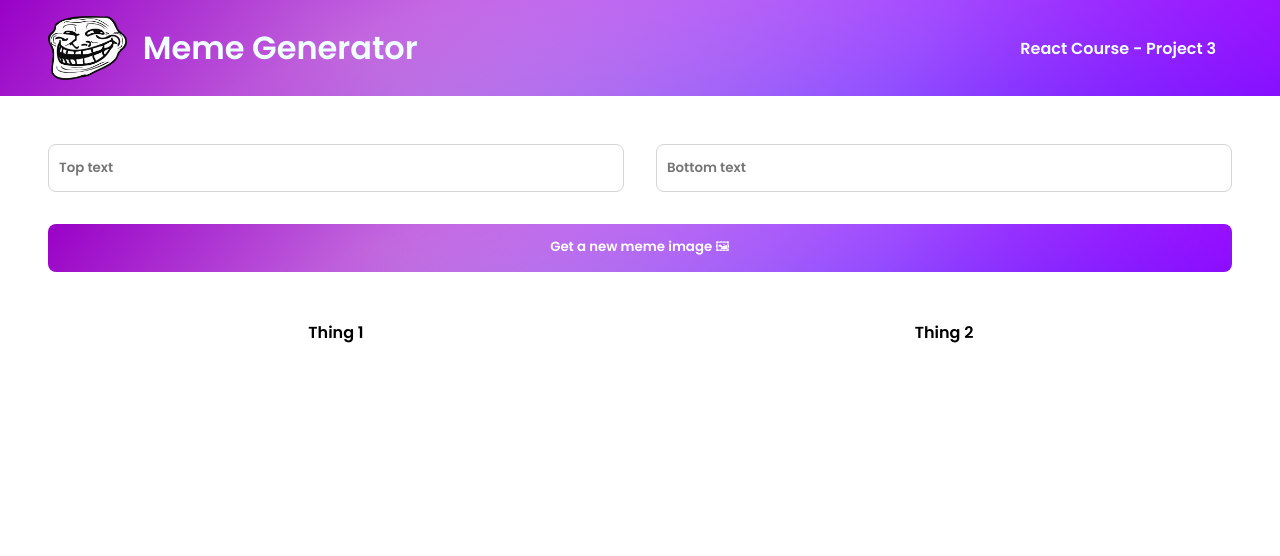
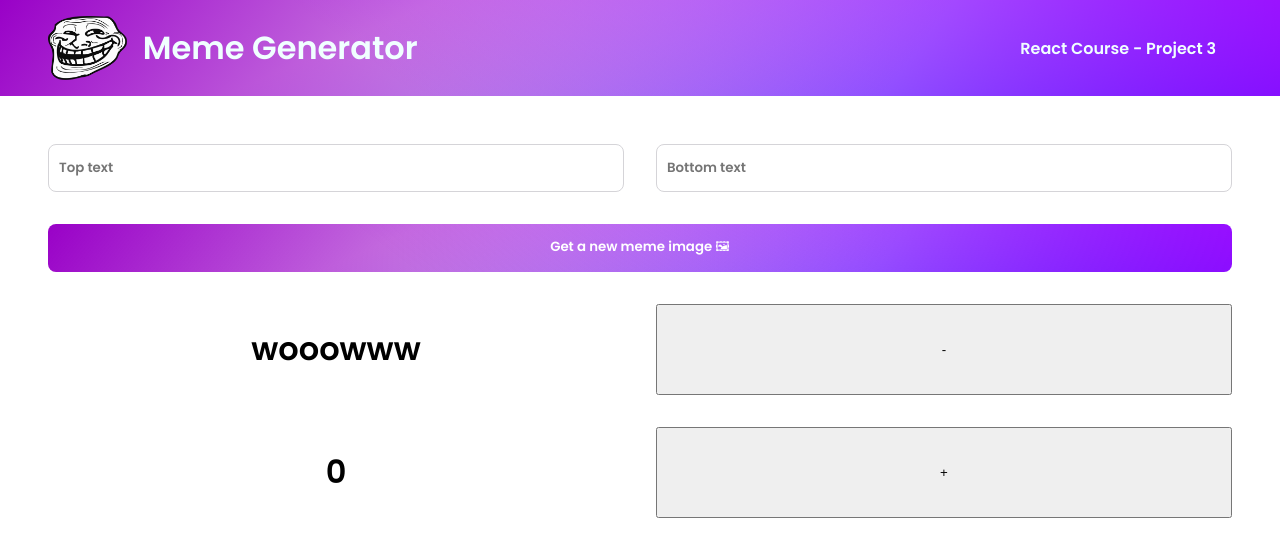
Before and after one commit to AdrienDvn/meme-Generator, a React (Create React App) app: page / in a window 1280 px wide. Shown: the top 556 px of the page. Built offline with nearby package versions, Linux system fonts and the light colour scheme.

Commit message:
React.useState challenges

```diff
--- a/src/components/Meme.js
+++ b/src/components/Meme.js
@@ -1,9 +1,18 @@
+import React from 'react';
 import memesData from '../memesData.js';
 
 export default function Meme() {
 
   // function handleMouseOver() {
   //   console.log("i was hovered")
+  // }
+
+  // function getMemeImage() {
+  //   const memesArray = memesData.data.memes
+  //   const randomNumber = Math.floor(Math.random()*memesArray.length)
+  //   const url = memesArray[randomNumber].url
+  //   console.log(url);
+
   // }
 
    const thingsArray = ["Thing 1", "Thing 2"]
@@ -20,36 +29,44 @@ export default function Meme() {
       console.log(thingsArray)
     }
 
-  // function getMemeImage() {
-  //   const memesArray = memesData.data.memes
-  //   const randomNumber = Math.floor(Math.random()*memesArray.length)
-  //   const url = memesArray[randomNumber].url
-  //   console.log(url);
+    ///////////////////////////////////
+    ///////////////////////////////
+  //state react challenge
+  // function greeting(name1) {
+  //   const date = new Date()
+  //   const hours = date.getHours()
+  //   let timeOfDay;
 
+  //   if (hours > 4 && hours < 12){
+  //     timeOfDay = "morning";
+  //   } else if(hours > 12 && hours < 17){
+  //     timeOfDay = "afternoon";
+  //   } else if(hours > 17 && hours < 20){
+  //     timeOfDay = "evening";
+  //   } else {
+  //     timeOfDay = "night";
+  //   }
+  //   return `Good ${timeOfDay}, ${name1} !`;
   // }
-
-  //state react challenge
-  function greeting(name1) {
-    const date = new Date()
-    const hours = date.getHours()
-    let timeOfDay;
-
-    if (hours > 4 && hours < 12){
-      timeOfDay = "morning";
-    } else if(hours > 12 && hours < 17){
-      timeOfDay = "afternoon";
-    } else if(hours > 17 && hours < 20){
-      timeOfDay = "evening";
-    } else {
-      timeOfDay = "night";
-    }
-    return `Good ${timeOfDay}, ${name1} !`;
-  }
-  greeting("Bob");
+  // greeting("Bob");
 
 
+const [isImportant, setIsImportant] = React.useState("wooowww")
+
+    function handleClick () {
+      setIsImportant("No")
+    }
 
 
+//function to keep track of counts !
+    const [result2, setResult2] = React.useState(0)
+
+    function handleClick2 () {
+      setResult2(result2 - 1)
+    }
+    function handleClick3 () {
+      setResult2(result2 + 1)
+    }
 
   return (
     <main >
@@ -64,10 +81,20 @@ export default function Meme() {
            type="text"
            placeholder="Bottom text"
            />
-        <button onClick={getAnotherThing} /*onClick={getMemeImage}*/
+        <button /*onClick={handleClick}*/ /*onClick={getAnotherThing}*/ /*onClick={getMemeImage}*/
         /*onMouseOver={handleMouseOver}*/ className='form--btn'> Get a new meme image 🖼</button>
-        {things}
+
+        {/* {things} */}
+        <h1>{isImportant}</h1>
+
+        {/* Counter that keep counts challenge */}
+        <button onClick={handleClick2} className='counter--minus'>-</button>
+        <div className='counter--count'>
+          <h1>{result2}</h1>
         </div>
+        <button onClick={handleClick3}className='counter--minus'>+</button>
+
+      </div>
     </main>
   )
 }
```
